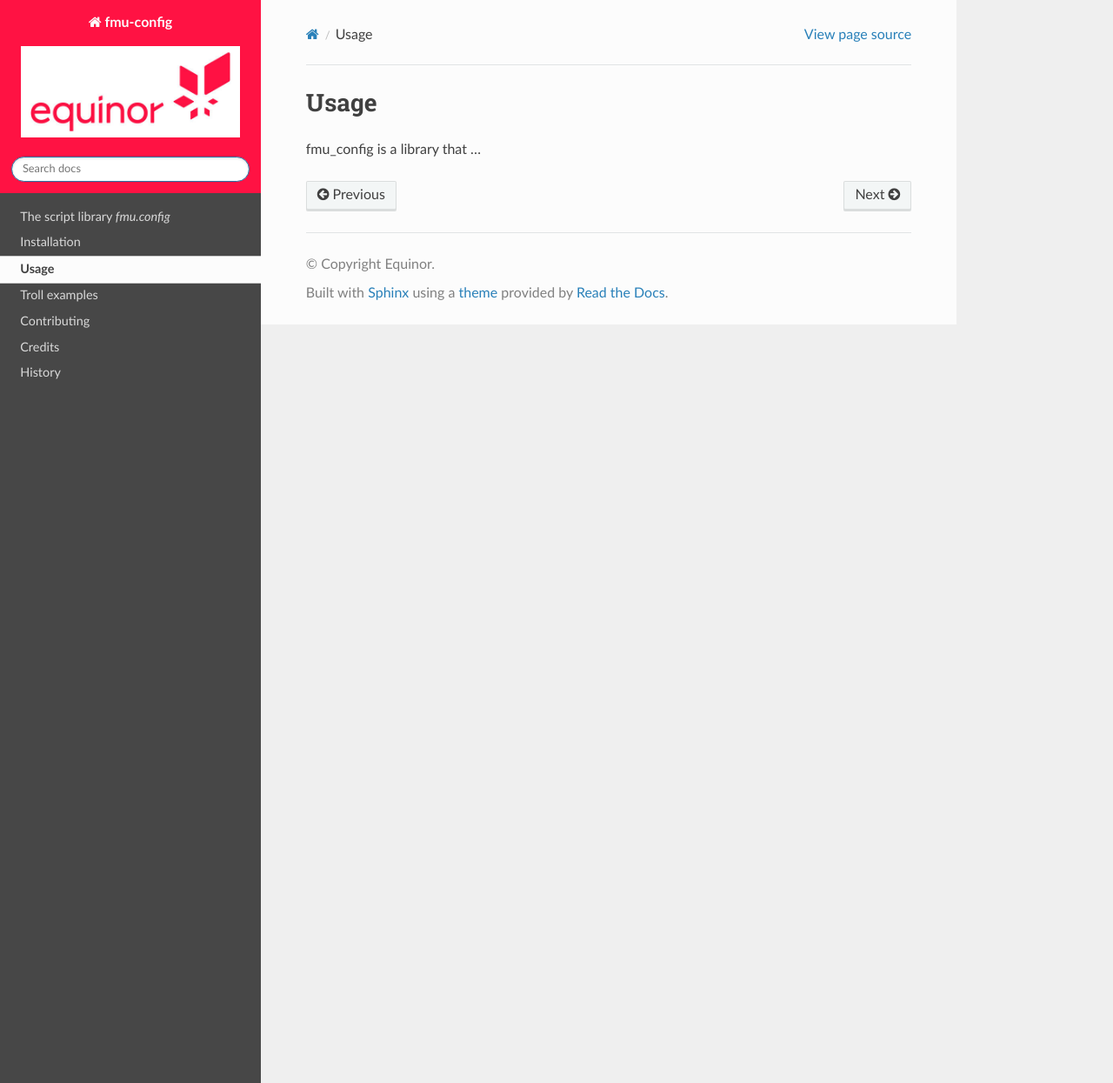
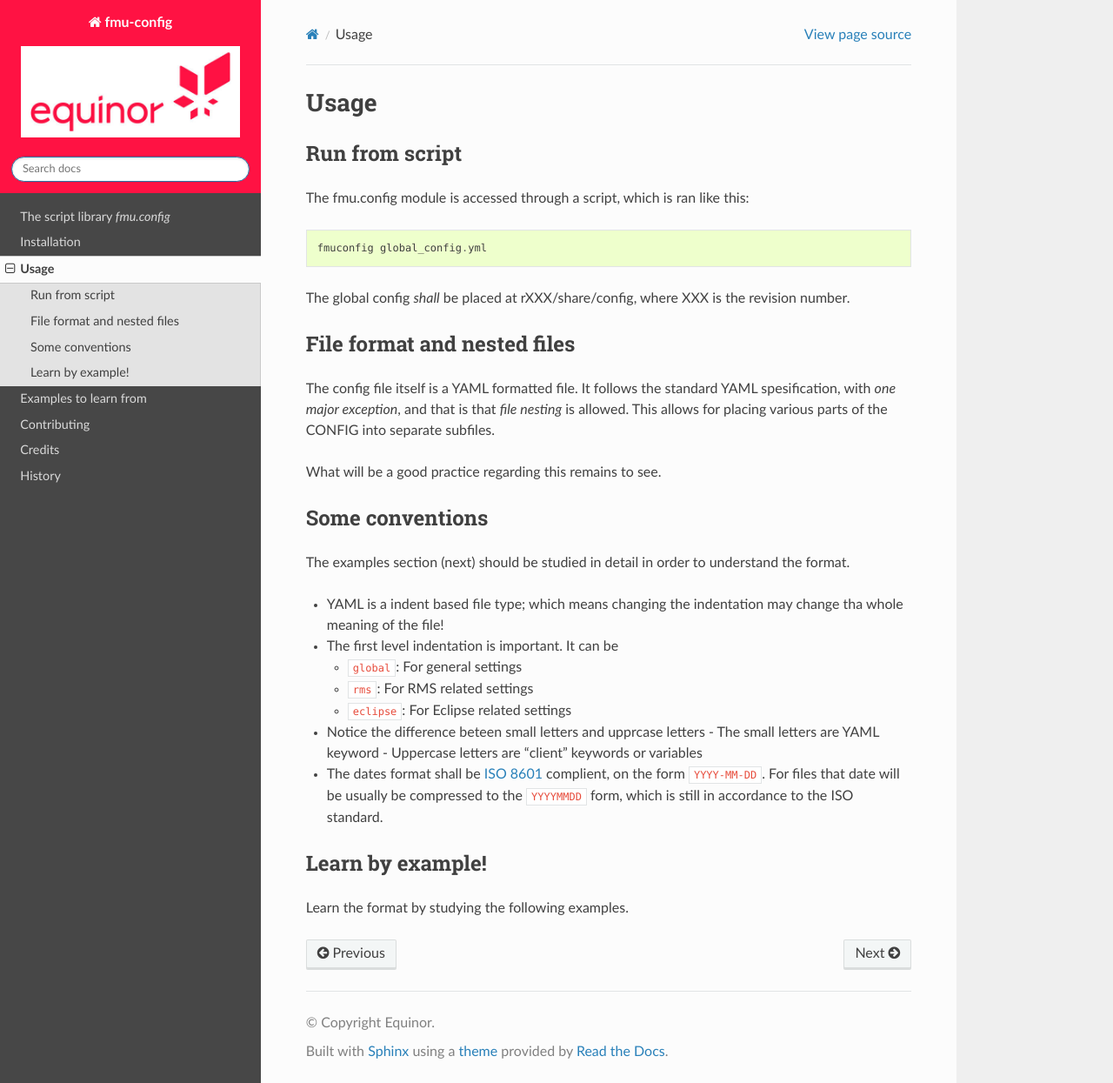
Before and after one commit to equinor/fmu-config, a Sphinx documentation site: the page built from docs/usage.rst, in a window 1280 px wide and 1245 px high. Shown: the whole window at 87% size. Built offline with Sphinx 7.4.7 and the Read the Docs theme 2.0.0, drawn with Linux system fonts in a browser that asks for light colours; pages that are not in the unit, such as notebooks, are missing from menus.

Commit message:
Adding and improving documentation

```diff
--- a/docs/usage.rst
+++ b/docs/usage.rst
@@ -2,4 +2,55 @@
 Usage
 =====
 
-fmu_config is a library that ...
+Run from script
+---------------
+
+The fmu.config module is accessed through a script, which is ran like this::
+
+  fmuconfig global_config.yml
+
+The global config *shall* be placed at rXXX/share/config, where XXX is
+the revision number.
+
+File format and nested files
+----------------------------
+
+The config file itself is a YAML formatted file. It follows the standard
+YAML spesification, with *one major exception*, and that is that
+*file nesting* is allowed. This allows for placing various parts of
+the CONFIG into separate subfiles.
+
+What will be a good practice regarding this remains to see.
+
+Some conventions
+----------------
+
+The examples section (next) should be studied in detail in order to
+understand the format.
+
+* YAML is a indent based file type; which means changing the indentation
+  may change tha whole meaning of the file!
+
+* The first level indentation is important. It can be
+
+  - ``global``: For general settings
+  - ``rms``: For RMS related settings
+  - ``eclipse``: For Eclipse related settings
+
+* Notice the difference beteen small letters and upprcase letters
+  - The small letters are YAML keyword
+  - Uppercase letters are "client" keywords or variables
+
+* The dates format shall be `ISO 8601`_ complient, on the form ``YYYY-MM-DD``.
+  For files that date will be usually be compressed to the ``YYYYMMDD`` form,
+  which is still in accordance to the ISO standard.
+
+
+Learn by example!
+-----------------
+
+Learn the format by studying the following examples.
+
+
+
+.. _ISO 8601: https://en.wikipedia.org/wiki/ISO_8601
```
Also changed, not shown: README.rst (+11 -0 lines), docs/examples_troll.rst (+22 -10 lines), docs/installation.rst (+7 -2 lines), 1 other file.
